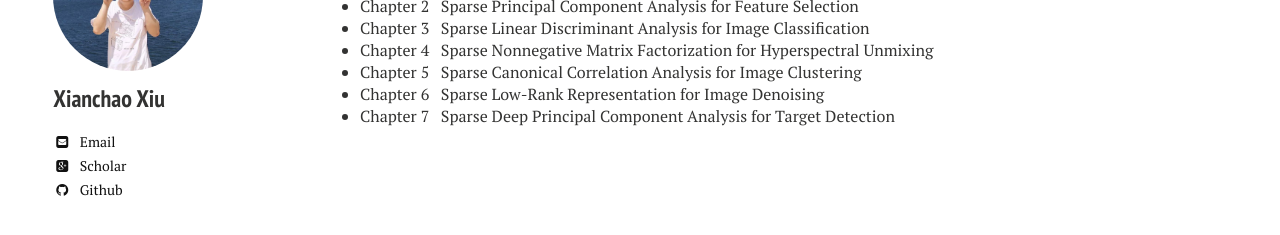
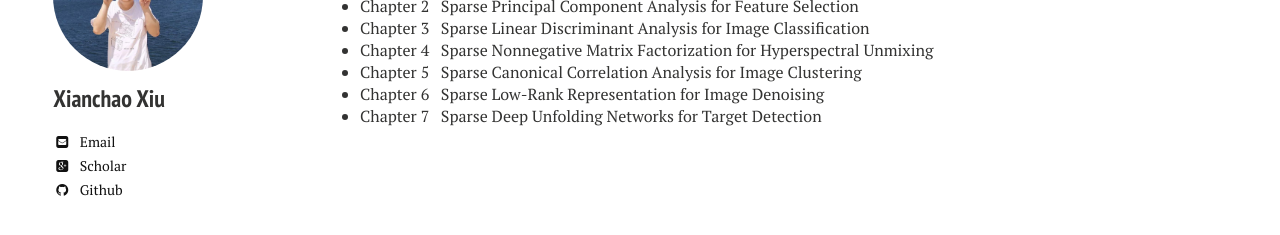
Before and after one commit to xianchaoxiu/xianchaoxiu.github.io, a Jekyll site: the page built from chinese/book/SOPR/index.md, in a window 1280 px wide. Shown: the part 151-386 px from the top of the page. Built offline with Jekyll 4.4.1, drawn with Linux system fonts in a browser that asks for light colours; nearby versions of some CDN libraries.

Commit message:
Update index.md

```diff
--- a/chinese/book/SOPR/index.md
+++ b/chinese/book/SOPR/index.md
@@ -11,4 +11,4 @@ share: false
 * Chapter 4 &nbsp;  Sparse Nonnegative Matrix Factorization for Hyperspectral Unmixing<br>
 * Chapter 5 &nbsp;  Sparse Canonical Correlation Analysis for Image Clustering<br>
 * Chapter 6 &nbsp;  Sparse Low-Rank Representation for Image Denoising<br>
-* Chapter 7 &nbsp;  Sparse Deep Principal Component Analysis for Target Detection<br>
+* Chapter 7 &nbsp;  Sparse Deep Unfolding Networks for Target Detection<br>
```
